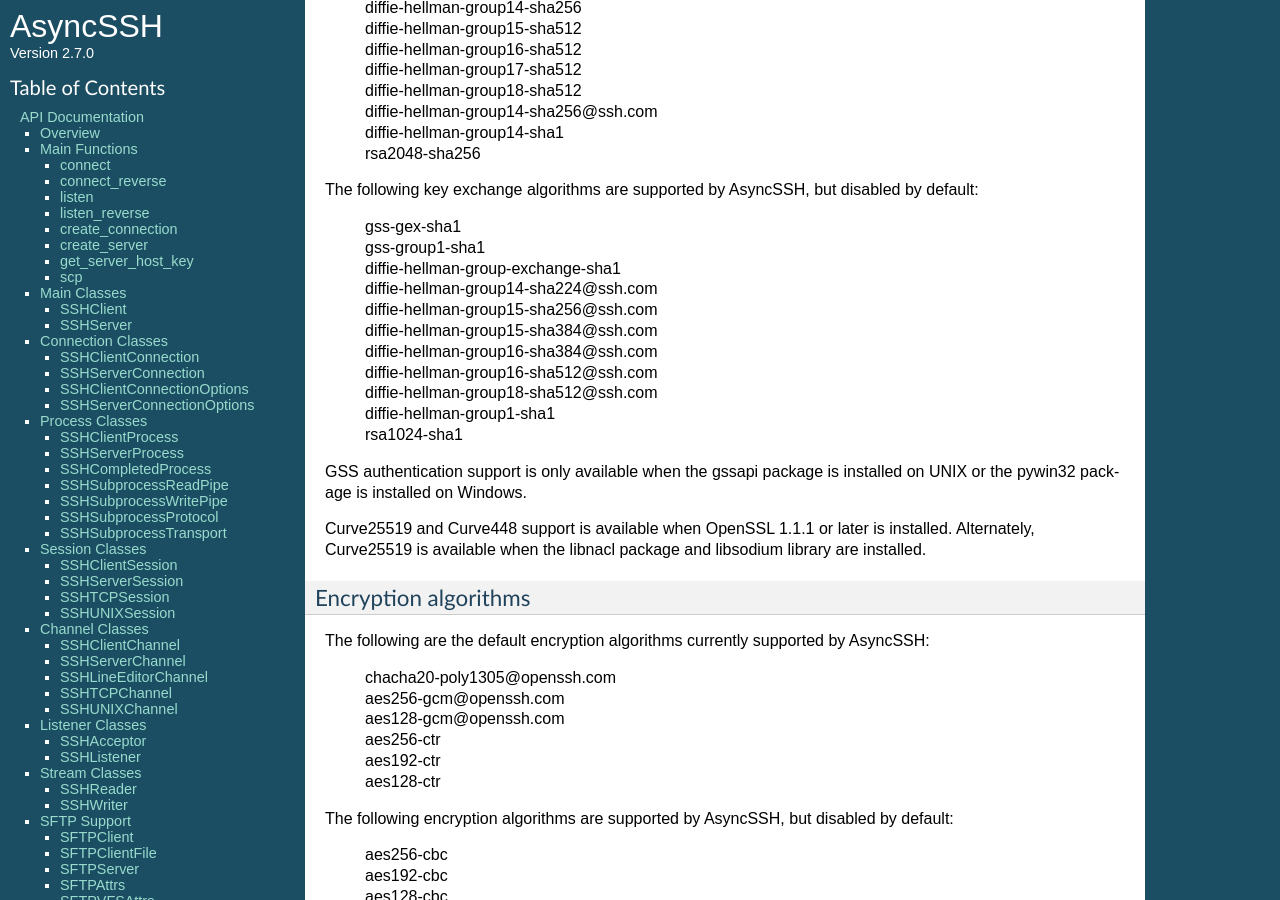
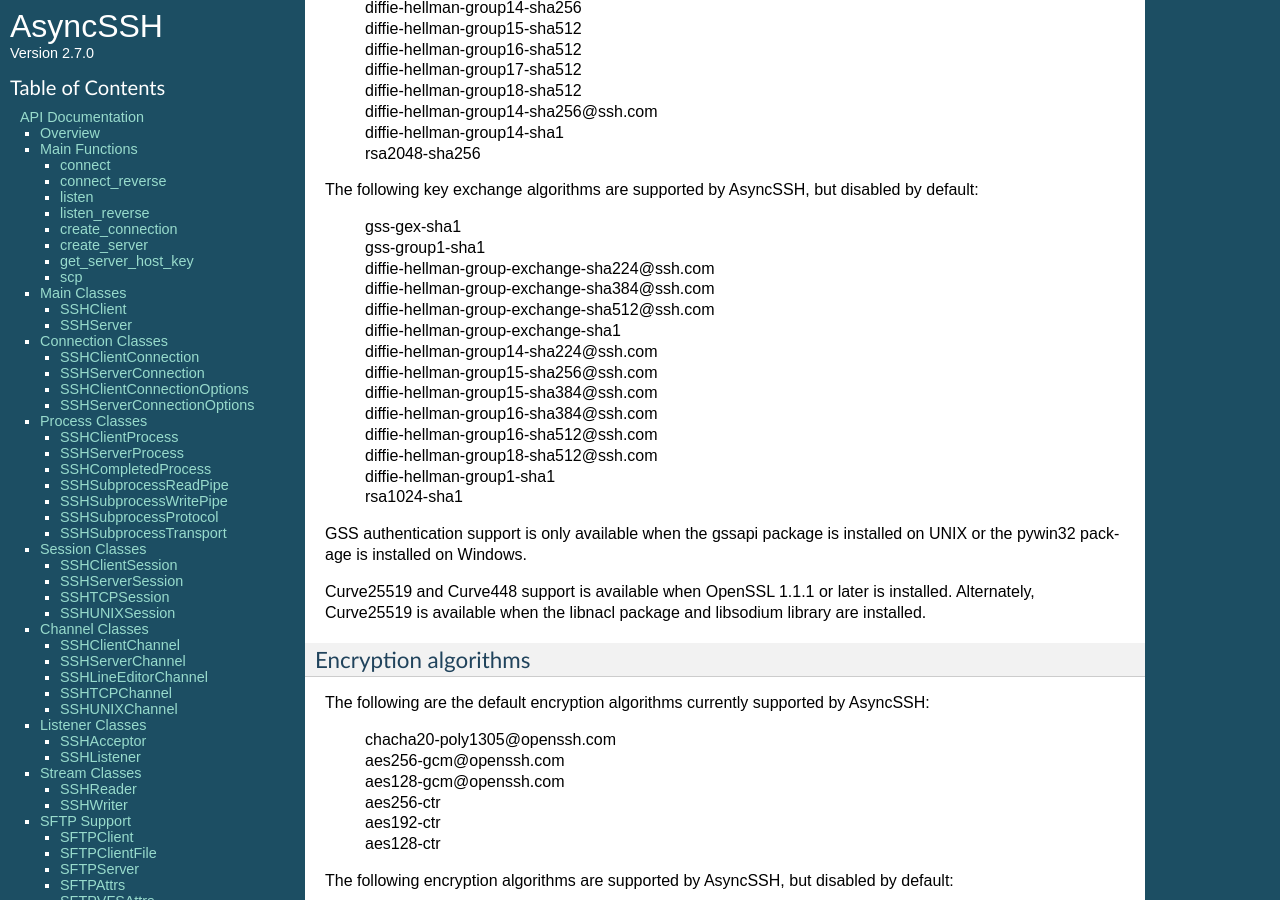
Before and after one commit to ronf/asyncssh, a Sphinx documentation site: the page built from docs/api.rst, in a window 1280 px wide and 900 px high, scrolled down 26345 px. Built offline with Sphinx 7.4.7, drawn with Linux system fonts in a browser that asks for light colours.

Commit message:
Add some missing key exchange algorithms to the AsyncSSH documentation
This commit adds a few key exchange algorithms which were accidentally
left out of the AsyncSSH documentation. Thanks go to Jeremy Norris for
noticing and reporting this!

```diff
--- a/docs/api.rst
+++ b/docs/api.rst
@@ -2144,6 +2144,9 @@ disabled by default:
 
   | gss-gex-sha1
   | gss-group1-sha1
+  | diffie-hellman-group-exchange-sha224\@ssh.com
+  | diffie-hellman-group-exchange-sha384\@ssh.com
+  | diffie-hellman-group-exchange-sha512\@ssh.com
   | diffie-hellman-group-exchange-sha1
   | diffie-hellman-group14-sha224\@ssh.com
   | diffie-hellman-group15-sha256\@ssh.com
```
